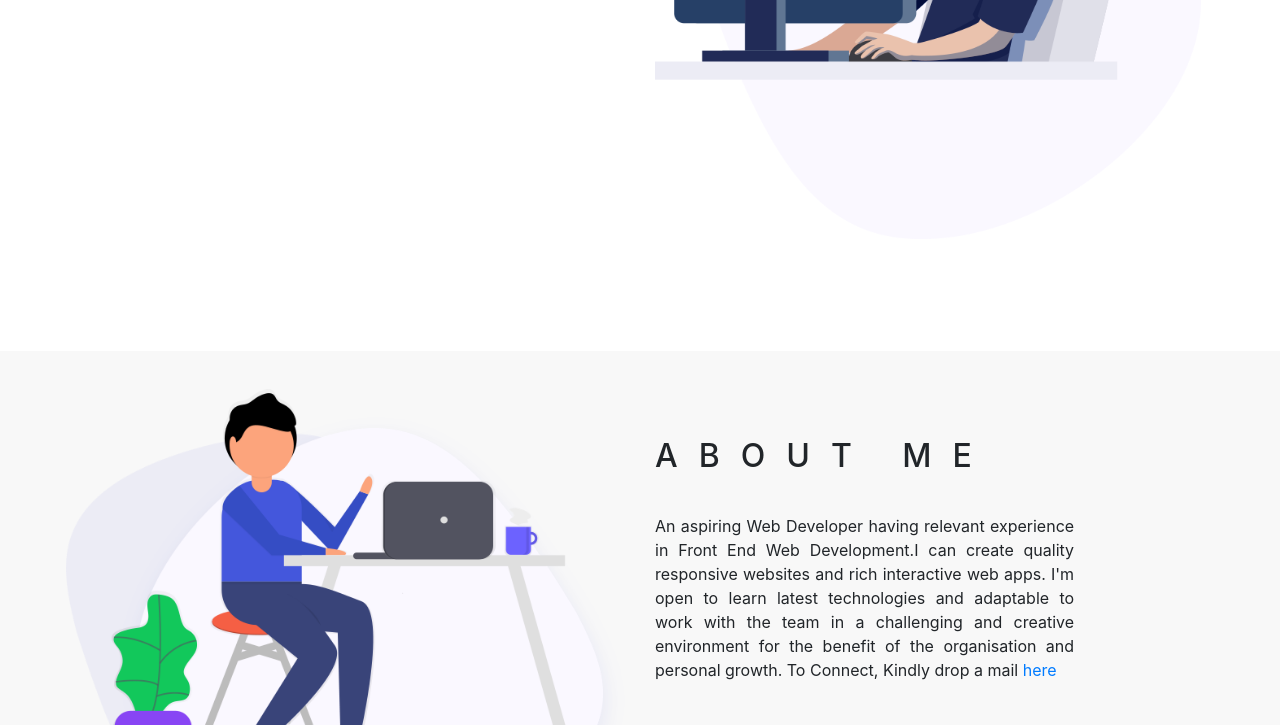
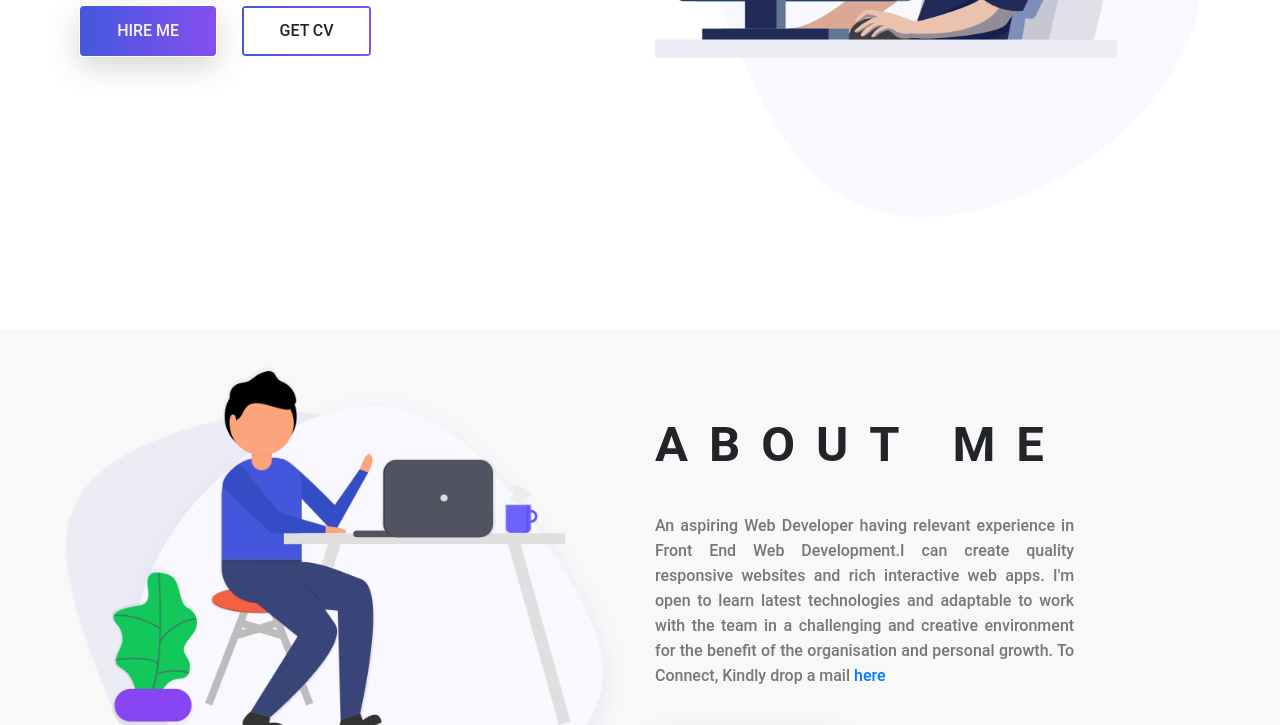
Before and after one commit to Anujblk/Portfolio-website, a plain HTML site: page index.html in a window 1280 px wide. Shown: the part 514-1239 px from the top of the page. Drawn offline with Linux system fonts and the light colour scheme.

Commit message:
Update style.css

```diff
--- a/css/style.css
+++ b/css/style.css
@@ -4,10 +4,10 @@
 
 
 /* css variables */
-@import url(./partials/_variables.css);
+@import url(./partials/variables.css);
 
 /* import global styling */
-@import url(./partials/_global.css);
+@import url(./partials/global.css);
 
 
 /* start navigation */
```
